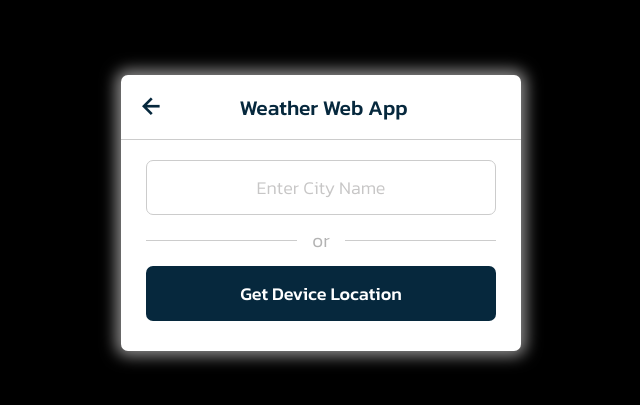
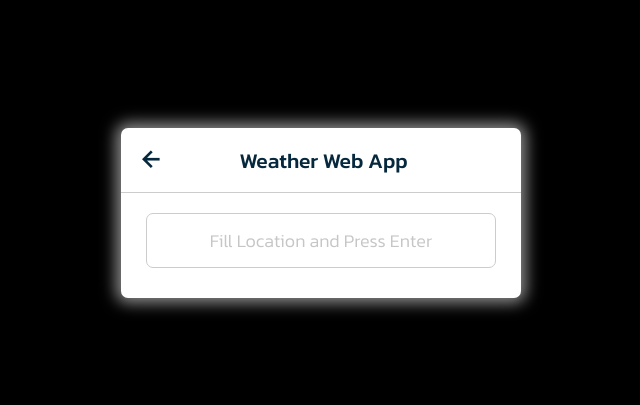
Before and after one commit to gitboytushar/weatherApp, a plain HTML site: page index.html in a window 1280 px wide. Shown: the part 187-592 px from the top of the page, without its empty margins (319-959 px from the left). Drawn offline with nearby package versions, Linux system fonts and the light colour scheme.

Commit message:
Removed the get device location button

```diff
--- a/index.html
+++ b/index.html
@@ -18,9 +18,11 @@
          <p class="info-txt"></p>
 
          <div class="content">
-            <input type="text" spellcheck="false" placeholder="Enter City Name" required>
-            <div class="separator"></div>
-            <button>Get Device Location</button>
+            <input type="text" spellcheck="false" placeholder="Fill Location and Press Enter" required>
+            <!--
+               <div class="separator"></div>
+               <button>Get Device Location</button>
+            -->
          </div>
       </section>
 
```
